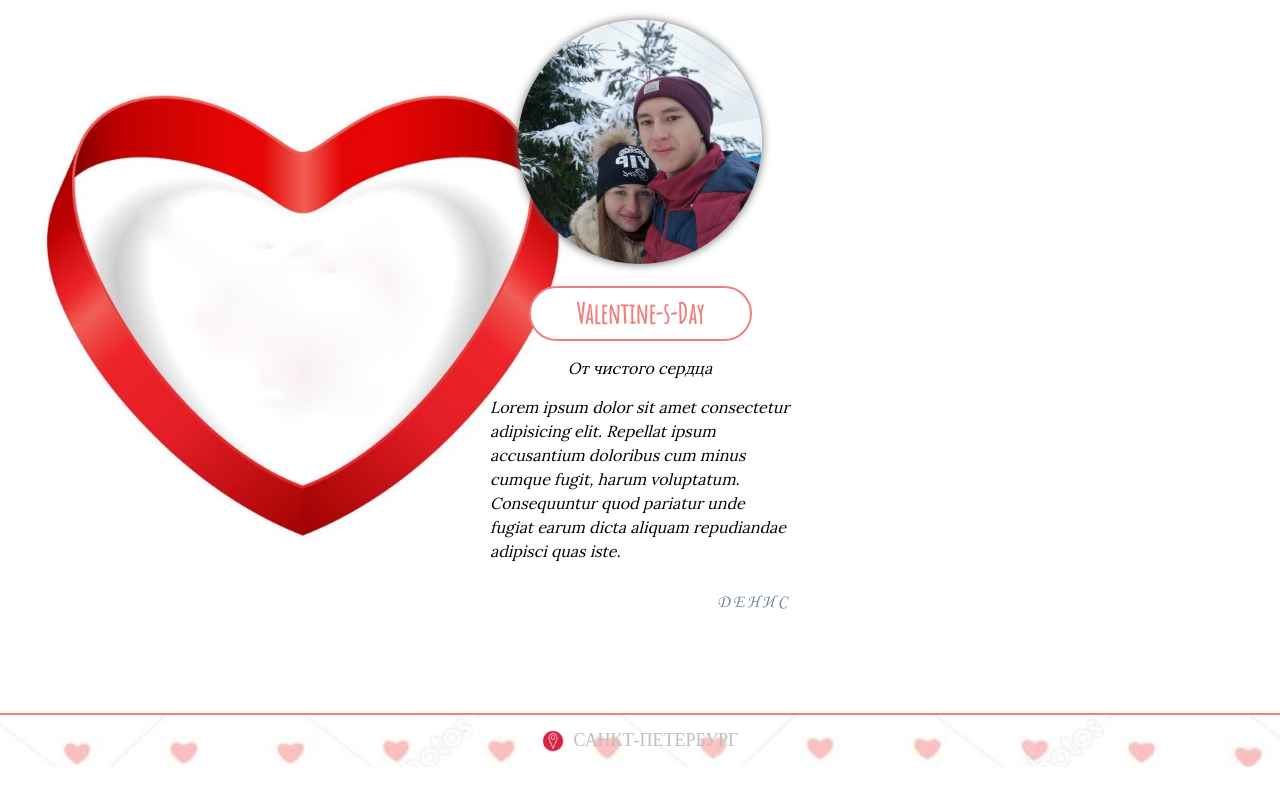
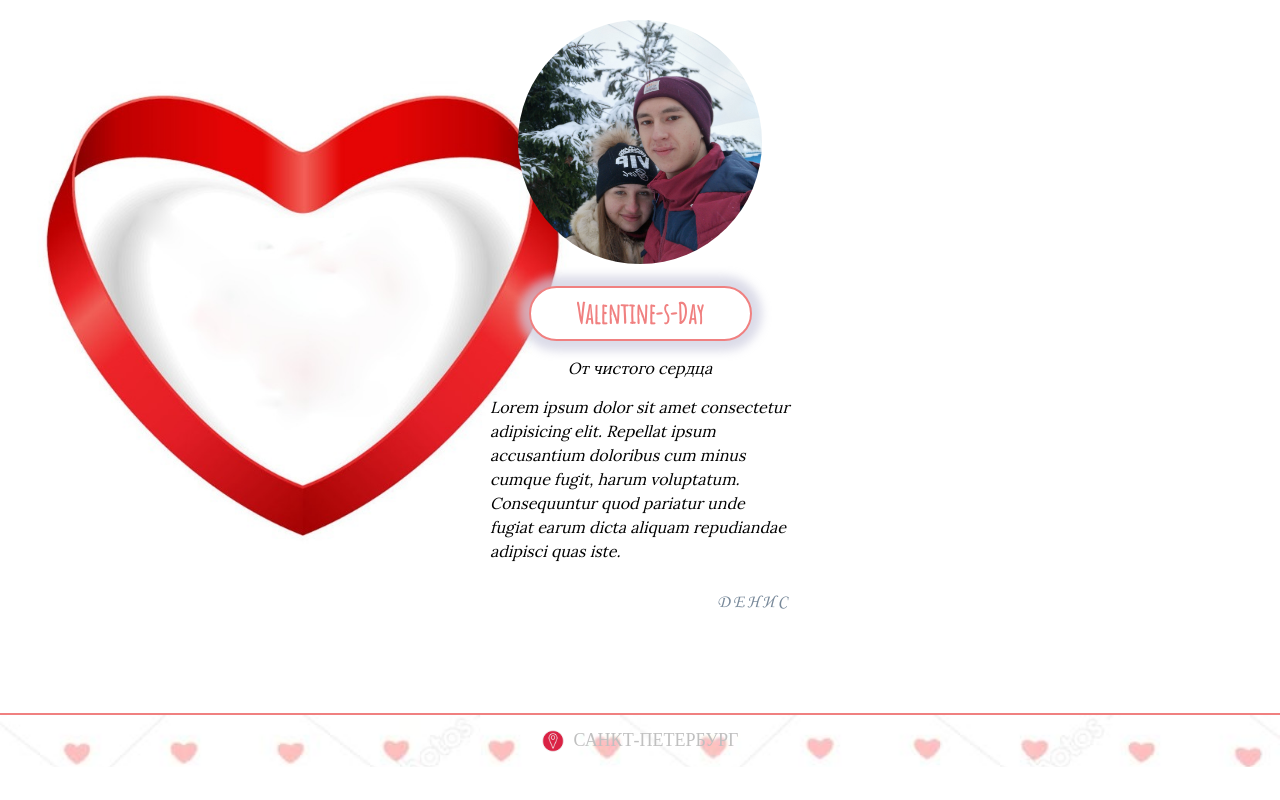
Before and after one commit to denya-m/denya-m.github.io, a plain HTML site: page Valentine-s-Day/index.html in a window 1280 px wide. In both pictures the pointer is over the element "Valentine-s-Day". Drawn offline with Linux system fonts and the light colour scheme.

Commit message:
Изменил тень

```diff
--- a/Valentine-s-Day/style.css
+++ b/Valentine-s-Day/style.css
@@ -42,6 +42,7 @@ section .text-wrapper h2 {
     border: 2px solid #F08080;
     color: #F08080;
     background-color: #fff;
+    box-shadow: 0px 0px 10px 10px rgba(204, 204, 223, 0.71);
     padding: 8px;
     width: 203px;
     transition: 0.2s;
@@ -68,7 +69,7 @@ section .text-wrapper h2 {
     width: 244px;
     height: 244px;
     border-radius: 160px 160px;
-    box-shadow: 0 0 10px #666;
+    /* box-shadow: 0 0 10px #666; */
 }
 
 .logo:hover {
```
